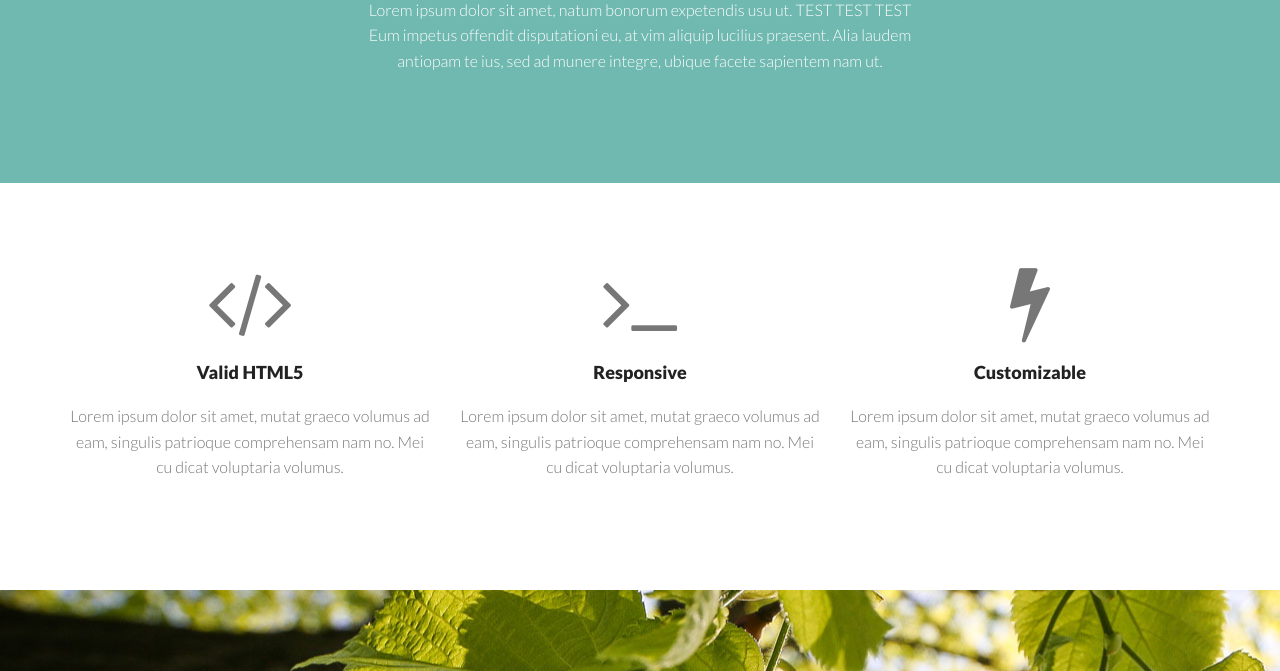
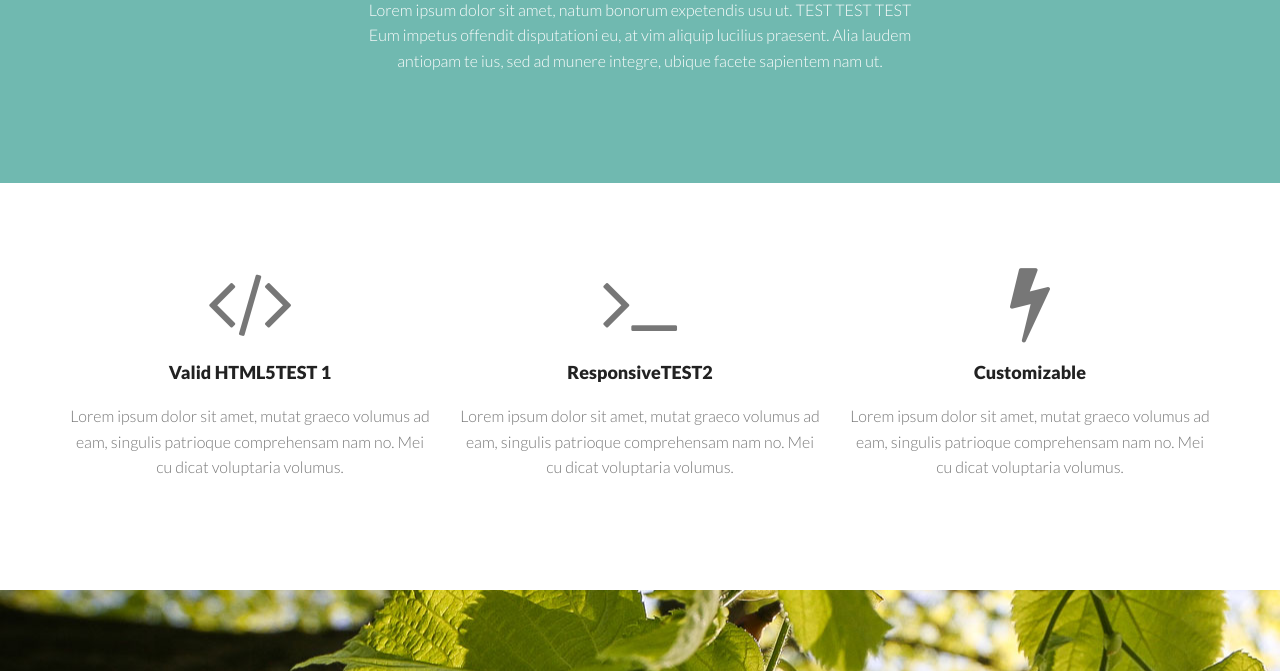
Before and after one commit to DenisDavidek/GitDruhyTest, a plain HTML site: page index.html in a window 1280 px wide. Shown: the part 429-1100 px from the top of the page. Drawn offline with Linux system fonts and the light colour scheme; some packages are replaced by stand-ins of ours.

Commit message:
zmena niektorych podnadpisov v title sekcii

```diff
--- a/index.html
+++ b/index.html
@@ -75,7 +75,7 @@
 				<div class="col-lg-4" >
 					<div class="align-center">
 						<i class="fa fa-code fa-5x mar-bot20"></i>
-						<h4 class="text-bold">Valid HTML5</h4>
+						<h4 class="text-bold">Valid HTML5TEST 1</h4>
 						<p>Lorem ipsum dolor sit amet, mutat graeco volumus ad eam, singulis patrioque comprehensam nam no.
 						Mei cu dicat voluptaria volumus.
 						</p>
@@ -85,7 +85,7 @@
 				<div class="col-lg-4" >
 					<div class="align-center">
 						<i class="fa fa-terminal fa-5x mar-bot20"></i>
-						<h4 class="text-bold">Responsive</h4>
+						<h4 class="text-bold">ResponsiveTEST2</h4>
 						<p>Lorem ipsum dolor sit amet, mutat graeco volumus ad eam, singulis patrioque comprehensam nam no.
 						Mei cu dicat voluptaria volumus.
 						</p>
```
